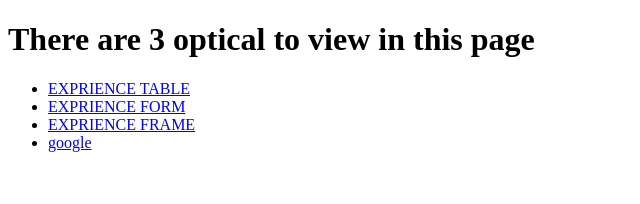
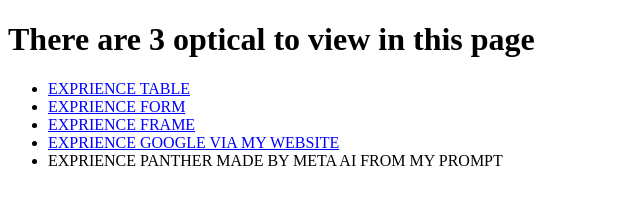
Before and after one commit to shayaksadhukhan402/shayak_1_website, a plain HTML site: page yes.html in a window 1280 px wide. Shown: the whole page, without its empty margins (0-640 px from the left). Drawn offline with Linux system fonts and the light colour scheme.

Commit message:
Update yes.html

```diff
--- a/yes.html
+++ b/yes.html
@@ -18,9 +18,9 @@
   <LI>  <a href="frame.html">EXPRIENCE FRAME</a></LI>
 
     <li>
-          <a href="https://www.google.com">google</a></li>
+          <a href="https://www.google.com">EXPRIENCE GOOGLE VIA MY WEBSITE</a></li>
 
-
+    <LI><a herf="A.html">EXPRIENCE PANTHER MADE BY META AI FROM MY PROMPT</a></LI>
   </ul>
 </body>
 </html>
```
